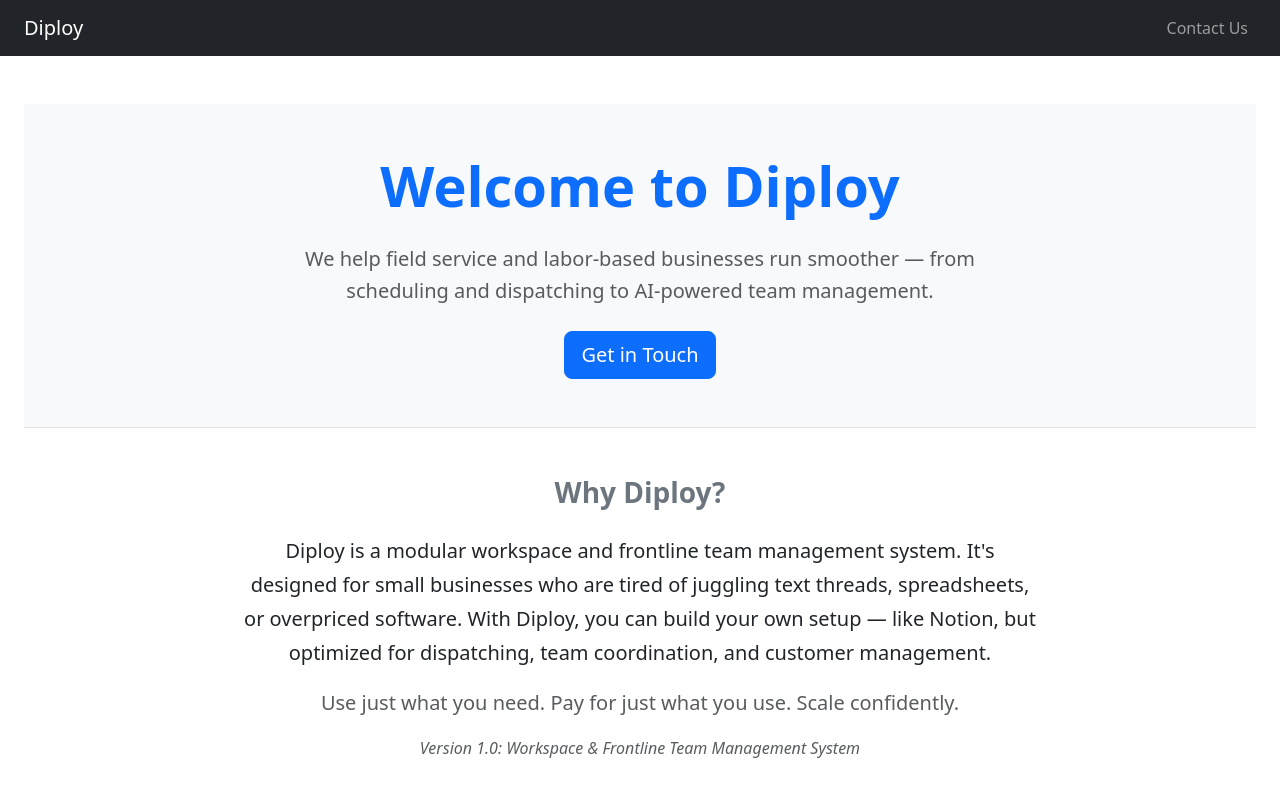
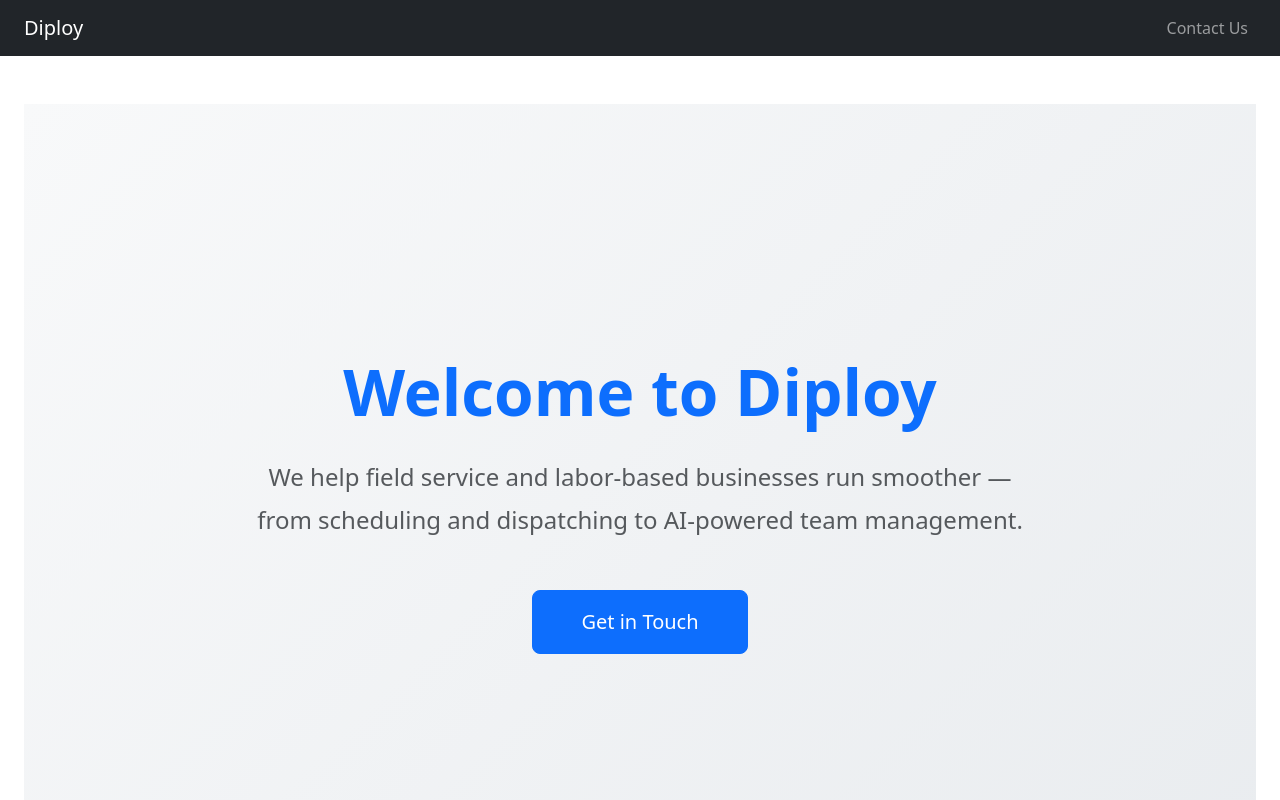
Before and after one commit to yinglin33/diploy-website, a React (Vite) app in the folder my-app/: page / in a window 1280 px wide. Shown: the top 800 px of the page. Built offline with nearby package versions, Linux system fonts and the light colour scheme.

Commit message:
editted hero section

```diff
--- a/my-app/src/pages/Home.tsx
+++ b/my-app/src/pages/Home.tsx
@@ -5,13 +5,17 @@ const Home: React.FC = () => {
   return (
     <div style={{ backgroundColor: '#f8f9fa' }}>
       {/* HERO SECTION */}
-      <section className="py-5 border-bottom">
+      <section className="d-flex align-items-center justify-content-center" style={{
+        minHeight: '100vh',
+        background: 'linear-gradient(135deg, #f8f9fa 0%, #e9ecef 100%)',
+        position: 'relative'
+      }}>
         <Container className="text-center">
-          <h1 className="display-4 fw-bold text-primary mb-4">Welcome to Diploy</h1>
-          <p className="fs-5 text-muted mb-4 mx-auto" style={{ maxWidth: '750px', lineHeight: '1.6' }}>
+          <h1 className="display-3 fw-bold text-primary mb-4">Welcome to Diploy</h1>
+          <p className="fs-4 text-muted mb-5 mx-auto" style={{ maxWidth: '800px', lineHeight: '1.8' }}>
             We help field service and labor-based businesses run smoother — from scheduling and dispatching to AI-powered team management.
           </p>
-          <Button variant="primary" size="lg" href="#contact">
+          <Button variant="primary" size="lg" href="#contact" className="px-5 py-3 fs-5">
             Get in Touch
           </Button>
         </Container>
```
